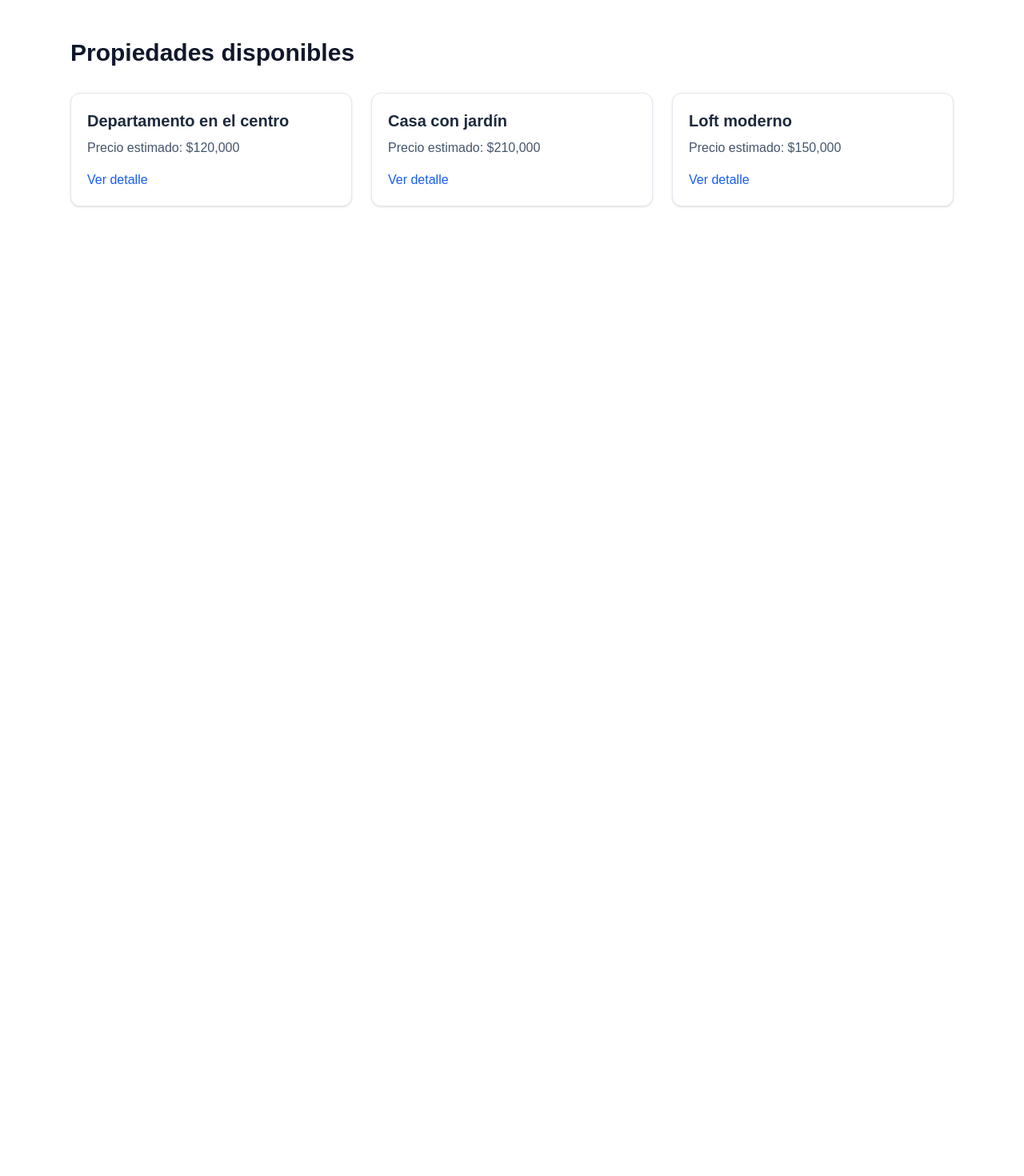
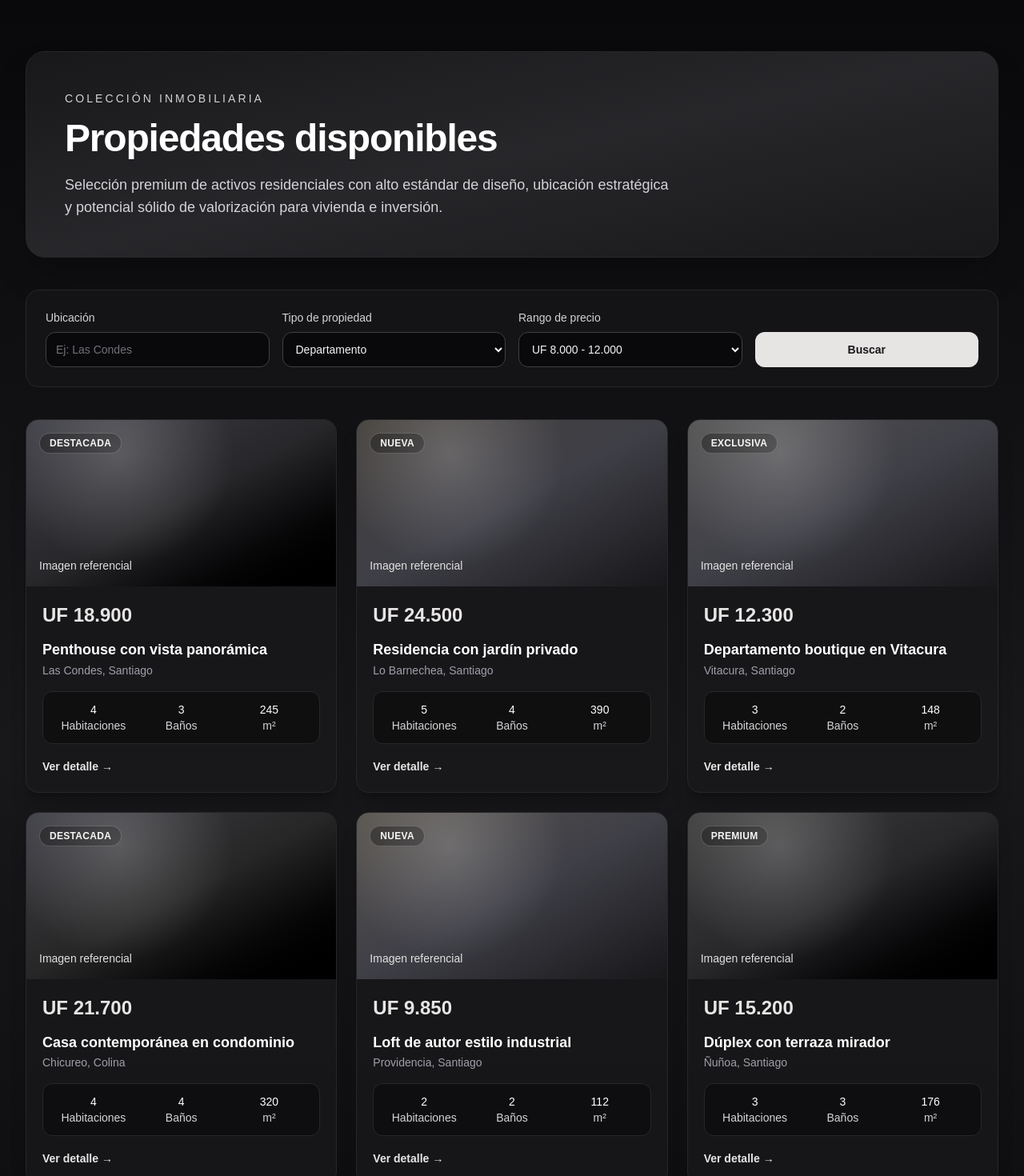
Before and after one commit to verf2390/citaya-agendas, a Next.js app: page /inmo-demo/propiedades in a window 1280 px wide. Shown: the top 1470 px of the page at 80% size. Before the commit the page ends 800 px from the top, so only its background shows below. Built offline with nearby package versions, Linux system fonts and the light colour scheme.

Commit message:
Rediseña listado premium de propiedades en inmo-demo

```diff
--- a/app/inmo-demo/propiedades/page.tsx
+++ b/app/inmo-demo/propiedades/page.tsx
@@ -1,29 +1,212 @@
 import Link from "next/link";
 
-const propiedadesMock = [
-  { slug: "departamento-centro", nombre: "Departamento en el centro", precio: "$120,000" },
-  { slug: "casa-jardin", nombre: "Casa con jardín", precio: "$210,000" },
-  { slug: "loft-moderno", nombre: "Loft moderno", precio: "$150,000" },
+const propiedades = [
+  {
+    slug: "penthouse-vista-panoramica",
+    etiqueta: "Destacada",
+    precio: "UF 18.900",
+    titulo: "Penthouse con vista panorámica",
+    ubicacion: "Las Condes, Santiago",
+    habitaciones: 4,
+    banos: 3,
+    metros: 245,
+    gradiente: "from-zinc-700 via-zinc-800 to-black",
+  },
+  {
+    slug: "residencia-jardin-privado",
+    etiqueta: "Nueva",
+    precio: "UF 24.500",
+    titulo: "Residencia con jardín privado",
+    ubicacion: "Lo Barnechea, Santiago",
+    habitaciones: 5,
+    banos: 4,
+    metros: 390,
+    gradiente: "from-stone-700 via-zinc-700 to-zinc-900",
+  },
+  {
+    slug: "departamento-boutique-vitacura",
+    etiqueta: "Exclusiva",
+    precio: "UF 12.300",
+    titulo: "Departamento boutique en Vitacura",
+    ubicacion: "Vitacura, Santiago",
+    habitaciones: 3,
+    banos: 2,
+    metros: 148,
+    gradiente: "from-neutral-600 via-zinc-700 to-zinc-900",
+  },
+  {
+    slug: "casa-contemporanea-chicureo",
+    etiqueta: "Destacada",
+    precio: "UF 21.700",
+    titulo: "Casa contemporánea en condominio",
+    ubicacion: "Chicureo, Colina",
+    habitaciones: 4,
+    banos: 4,
+    metros: 320,
+    gradiente: "from-zinc-700 via-neutral-800 to-black",
+  },
+  {
+    slug: "loft-autor-ultima-milla",
+    etiqueta: "Nueva",
+    precio: "UF 9.850",
+    titulo: "Loft de autor estilo industrial",
+    ubicacion: "Providencia, Santiago",
+    habitaciones: 2,
+    banos: 2,
+    metros: 112,
+    gradiente: "from-stone-600 via-zinc-700 to-zinc-900",
+  },
+  {
+    slug: "duplex-terraza-mirador",
+    etiqueta: "Premium",
+    precio: "UF 15.200",
+    titulo: "Dúplex con terraza mirador",
+    ubicacion: "Ñuñoa, Santiago",
+    habitaciones: 3,
+    banos: 3,
+    metros: 176,
+    gradiente: "from-neutral-700 via-zinc-800 to-black",
+  },
 ];
 
 export default function PropiedadesPage() {
   return (
-    <main className="mx-auto min-h-screen max-w-6xl px-6 py-12">
-      <h1 className="text-3xl font-bold text-slate-900">Propiedades disponibles</h1>
+    <main className="min-h-screen bg-gradient-to-b from-zinc-950 via-zinc-900 to-zinc-950 text-white">
+      <section className="mx-auto w-full max-w-7xl px-4 pb-10 pt-16 sm:px-6 lg:px-8">
+        <div className="overflow-hidden rounded-3xl border border-zinc-800 bg-gradient-to-br from-zinc-900 via-zinc-800 to-zinc-900 p-8 shadow-2xl shadow-black/30 sm:p-12">
+          <p className="text-sm font-medium uppercase tracking-[0.22em] text-stone-300">Colección inmobiliaria</p>
+          <h1 className="mt-4 text-4xl font-semibold tracking-tight text-white sm:text-5xl">Propiedades disponibles</h1>
+          <p className="mt-5 max-w-3xl text-base text-zinc-300 sm:text-lg">
+            Selección premium de activos residenciales con alto estándar de diseño, ubicación estratégica y potencial
+            sólido de valorización para vivienda e inversión.
+          </p>
+        </div>
+      </section>
 
-      <section className="mt-8 grid gap-6 sm:grid-cols-2 lg:grid-cols-3">
-        {propiedadesMock.map((propiedad) => (
-          <article key={propiedad.slug} className="rounded-xl border border-slate-200 bg-white p-5 shadow-sm">
-            <h2 className="text-xl font-semibold text-slate-800">{propiedad.nombre}</h2>
-            <p className="mt-2 text-slate-600">Precio estimado: {propiedad.precio}</p>
+      <section className="mx-auto w-full max-w-7xl px-4 sm:px-6 lg:px-8">
+        <div className="rounded-2xl border border-zinc-800 bg-zinc-900/70 p-4 backdrop-blur sm:p-6">
+          <div className="grid gap-4 md:grid-cols-2 lg:grid-cols-4">
+            <label className="flex flex-col gap-2 text-sm text-zinc-300">
+              Ubicación
+              <input
+                type="text"
+                placeholder="Ej: Las Condes"
+                className="h-11 rounded-xl border border-zinc-700 bg-zinc-950 px-3 text-sm text-zinc-100 placeholder:text-zinc-500 outline-none transition focus:border-stone-400"
+              />
+            </label>
+
+            <label className="flex flex-col gap-2 text-sm text-zinc-300">
+              Tipo de propiedad
+              <select className="h-11 rounded-xl border border-zinc-700 bg-zinc-950 px-3 text-sm text-zinc-100 outline-none transition focus:border-stone-400">
+                <option>Departamento</option>
+                <option>Casa</option>
+                <option>Penthouse</option>
+                <option>Loft</option>
+              </select>
+            </label>
+
+            <label className="flex flex-col gap-2 text-sm text-zinc-300">
+              Rango de precio
+              <select className="h-11 rounded-xl border border-zinc-700 bg-zinc-950 px-3 text-sm text-zinc-100 outline-none transition focus:border-stone-400">
+                <option>UF 8.000 - 12.000</option>
+                <option>UF 12.000 - 18.000</option>
+                <option>UF 18.000 - 25.000</option>
+                <option>UF 25.000+</option>
+              </select>
+            </label>
+
+            <div className="flex items-end">
+              <button
+                type="button"
+                className="h-11 w-full rounded-xl bg-stone-200 px-4 text-sm font-semibold text-zinc-900 transition hover:bg-white"
+              >
+                Buscar
+              </button>
+            </div>
+          </div>
+        </div>
+      </section>
+
+      <section className="mx-auto w-full max-w-7xl px-4 py-10 sm:px-6 lg:px-8">
+        <div className="grid gap-6 sm:grid-cols-2 xl:grid-cols-3">
+          {propiedades.map((propiedad) => (
+            <article
+              key={propiedad.slug}
+              className="group overflow-hidden rounded-2xl border border-zinc-800 bg-zinc-900/80 shadow-xl shadow-black/20"
+            >
+              <div className={`relative h-52 bg-gradient-to-br ${propiedad.gradiente}`}>
+                <span className="absolute left-4 top-4 rounded-full border border-white/20 bg-black/40 px-3 py-1 text-xs font-semibold uppercase tracking-wide text-stone-100">
+                  {propiedad.etiqueta}
+                </span>
+                <div className="absolute inset-0 bg-[radial-gradient(circle_at_30%_20%,rgba(255,255,255,0.2),transparent_45%)]" />
+                <div className="absolute bottom-4 left-4 text-sm text-stone-100/90">Imagen referencial</div>
+              </div>
+
+              <div className="space-y-4 p-5">
+                <p className="text-2xl font-semibold text-stone-200">{propiedad.precio}</p>
+                <div>
+                  <h2 className="text-lg font-semibold leading-tight text-white">{propiedad.titulo}</h2>
+                  <p className="mt-1 text-sm text-zinc-400">{propiedad.ubicacion}</p>
+                </div>
+
+                <ul className="grid grid-cols-3 gap-2 rounded-xl border border-zinc-800 bg-zinc-950/60 p-3 text-center text-xs text-zinc-300 sm:text-sm">
+                  <li>
+                    <p className="font-medium text-white">{propiedad.habitaciones}</p>
+                    <p>Habitaciones</p>
+                  </li>
+                  <li>
+                    <p className="font-medium text-white">{propiedad.banos}</p>
+                    <p>Baños</p>
+                  </li>
+                  <li>
+                    <p className="font-medium text-white">{propiedad.metros}</p>
+                    <p>m²</p>
+                  </li>
+                </ul>
+
+                <Link
+                  href={`/inmo-demo/propiedades/${propiedad.slug}`}
+                  className="inline-flex items-center text-sm font-semibold text-stone-200 transition group-hover:text-white"
+                >
+                  Ver detalle
+                  <span aria-hidden="true" className="ml-1 transition-transform group-hover:translate-x-1">
+                    →
+                  </span>
+                </Link>
+              </div>
+            </article>
+          ))}
+        </div>
+      </section>
+
+      <section className="mx-auto w-full max-w-7xl px-4 pb-16 sm:px-6 lg:px-8">
+        <div className="rounded-3xl border border-zinc-800 bg-gradient-to-r from-zinc-900 via-zinc-800 to-zinc-900 p-8 sm:p-10">
+          <h3 className="text-2xl font-semibold text-white sm:text-3xl">Asesoría personalizada para tu próxima inversión</h3>
+          <p className="mt-3 max-w-3xl text-zinc-300">
+            Nuestro equipo te acompaña con análisis de oportunidades, evaluación financiera y negociación estratégica
+            para encontrar la propiedad ideal según tu perfil.
+          </p>
+          <div className="mt-6">
             <Link
-              href={`/inmo-demo/propiedades/${propiedad.slug}`}
-              className="mt-4 inline-flex text-blue-600 hover:text-blue-700"
+              href="/inmo-demo/contacto"
+              className="inline-flex rounded-xl bg-stone-200 px-6 py-3 text-sm font-semibold text-zinc-900 transition hover:bg-white"
             >
-              Ver detalle
+              Contactar asesor
             </Link>
-          </article>
-        ))}
+          </div>
+
+          <div className="mt-8 grid gap-2 text-sm text-zinc-300 sm:grid-cols-3 sm:gap-4">
+            <p>
+              <span className="font-medium text-stone-200">WhatsApp:</span> +56 9 6142 5029
+            </p>
+            <p>
+              <span className="font-medium text-stone-200">Instagram:</span> @citaya_agenda
+            </p>
+            <p>
+              <span className="font-medium text-stone-200">Email:</span> verf14@gmail.com
+            </p>
+          </div>
+        </div>
       </section>
     </main>
   );
```
